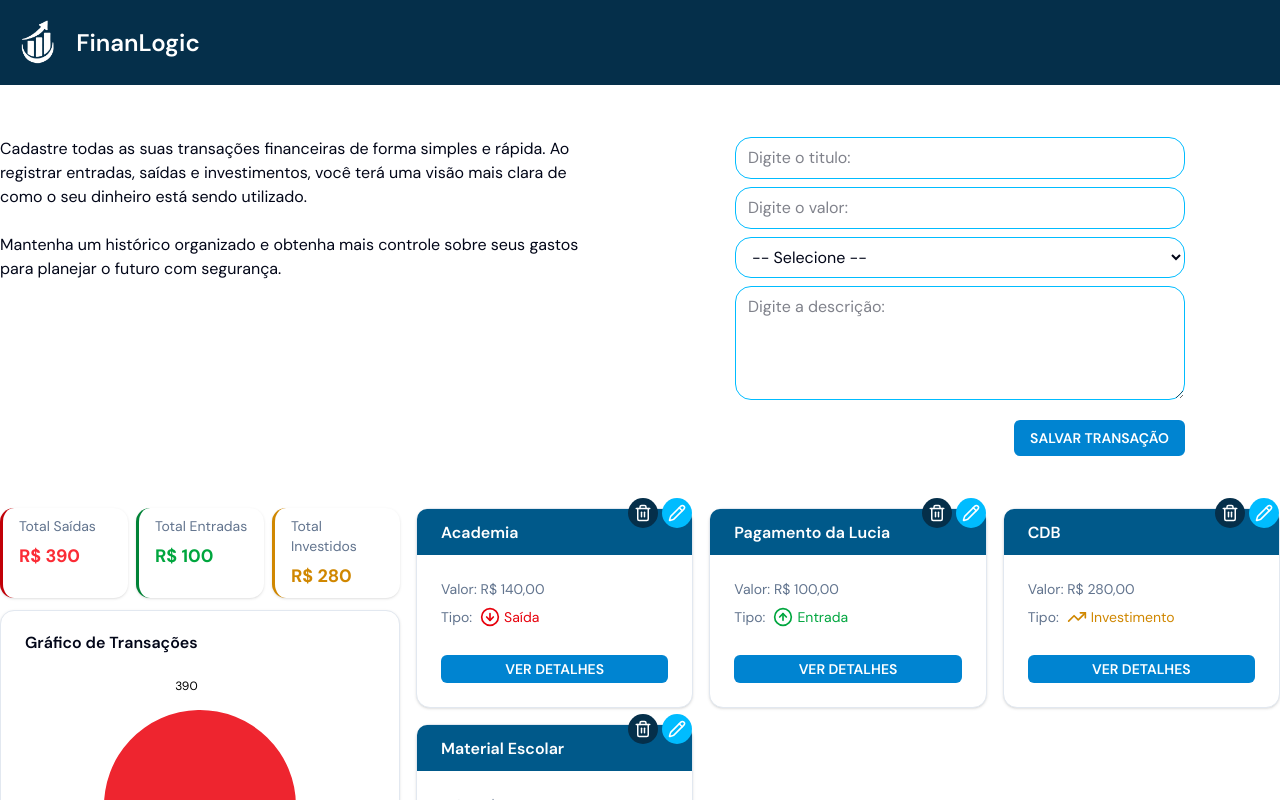
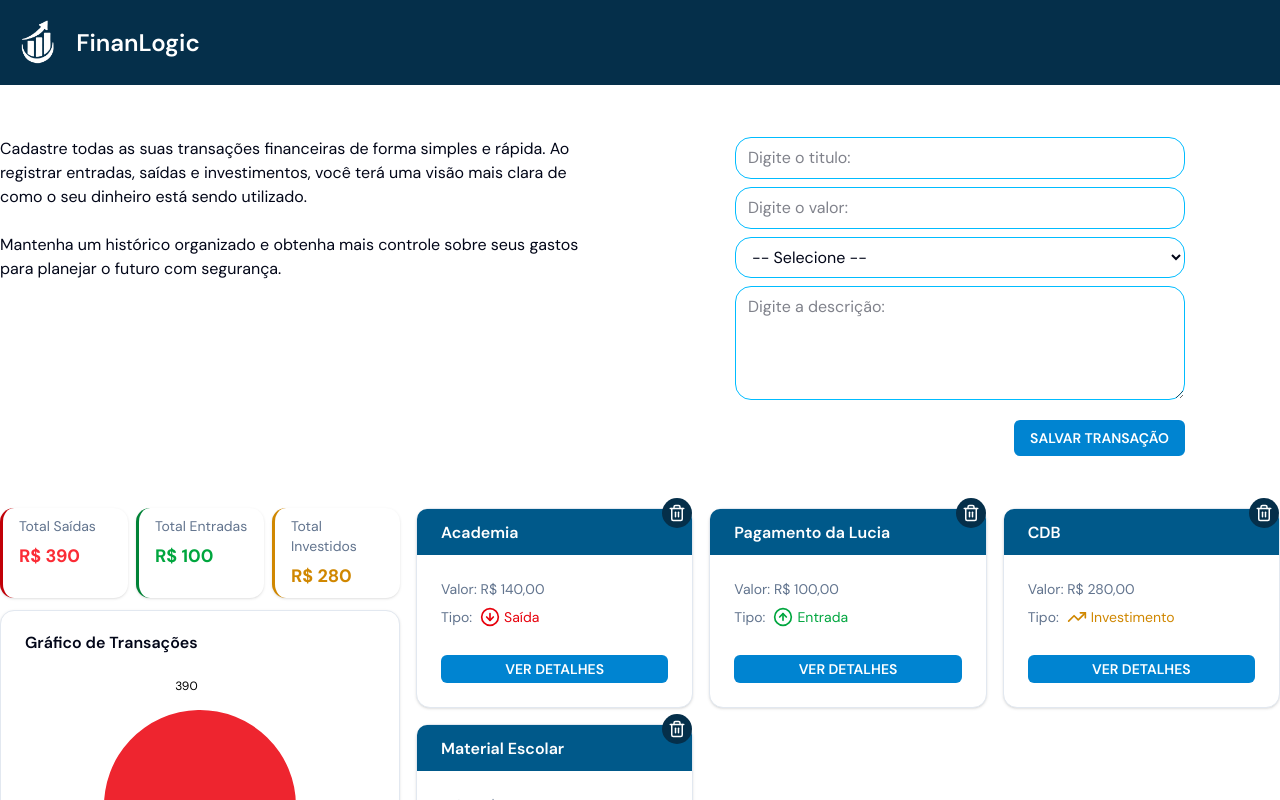
Before and after one commit to giovannaarrais/gerenciador_financas, a React (Vite) app: page /home in a window 1280 px wide. Shown: the top 800 px of the page. Built offline with nearby package versions, Linux system fonts and the light colour scheme.

Commit message:
:sparkles: feat: retirando opcao de editar e rodando comando build do projeto

```diff
--- a/src/components/ListaTransacoes.jsx
+++ b/src/components/ListaTransacoes.jsx
@@ -50,14 +50,14 @@ function ListaTransacoes( { transacoes, deletarTransacao } ){
                             < Trash2 size={18}/>
                         </CardAction>
 
-                        <CardAction
+                        {/* <CardAction
                             className={"cursor-pointer  bg-sky-400 p-1.5 text-white rounded-full"}
                             onClick={() => {
                                 alert("editar")
                             }}
                         >
                             < Pencil  size={18}/>
-                        </CardAction>
+                        </CardAction> */}
                     </div>
                     <CardHeader className={'bg-sky-800 rounded-t-lg text-white pt-4 pb-2  d-flex items-center justify-between '}>
                         <CardTitle className={"mb-0"}>{transacao.titulo}</CardTitle>
```
